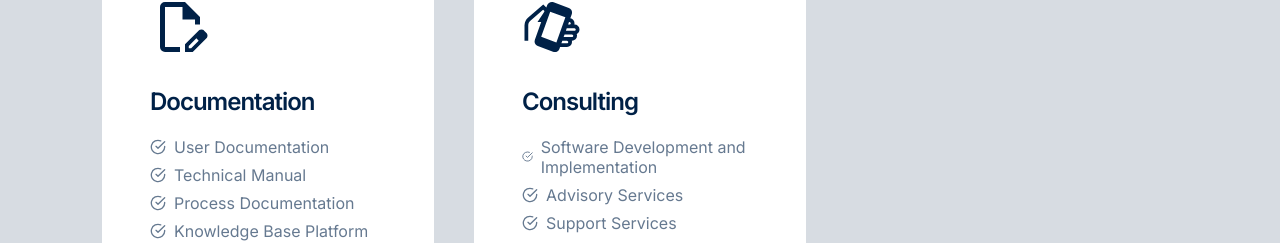
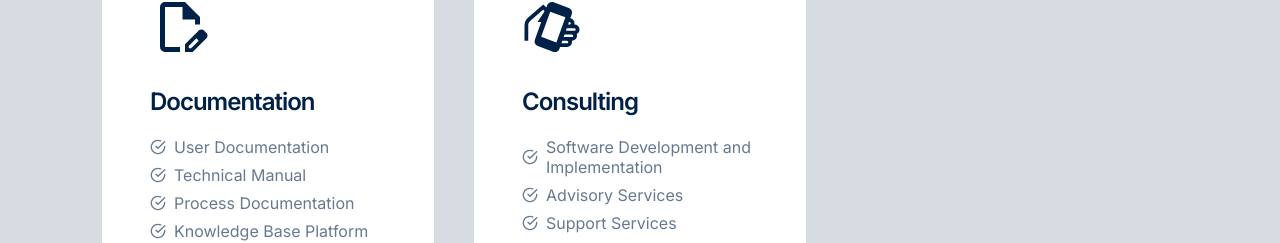
Before and after one commit to Trivance-Technologies/trivancetech-website, a Next.js app: page / in a window 1280 px wide. Shown: the part 935-1178 px from the top of the page. Built offline with nearby package versions, Linux system fonts and the light colour scheme.

Commit message:
fixed an issue with the checkmark for one of the services

```diff
--- a/src/components/services_card.tsx
+++ b/src/components/services_card.tsx
@@ -50,7 +50,7 @@ const ServicesCard: React.FC<ServicesCardData> = ({ iconUrl, title, description,
                     typesOfService?.map((data, index) => (
                         <li key={index} className='flex flex-row gap-2 items-center'>
                             <span
-                            className="w-[16px] h-[16px] opacity-[.6] bg-primary group-hover:bg-white transition-[background-color] duration-[300ms]"
+                            className="w-[16px] h-[16px] flex-shrink-0 opacity-[.6] bg-primary group-hover:bg-white transition-[background-color] duration-[300ms]"
                             style={{
                                 maskImage: "url('/check.svg')",
                                 WebkitMaskImage: "url('/check.svg')",
```
